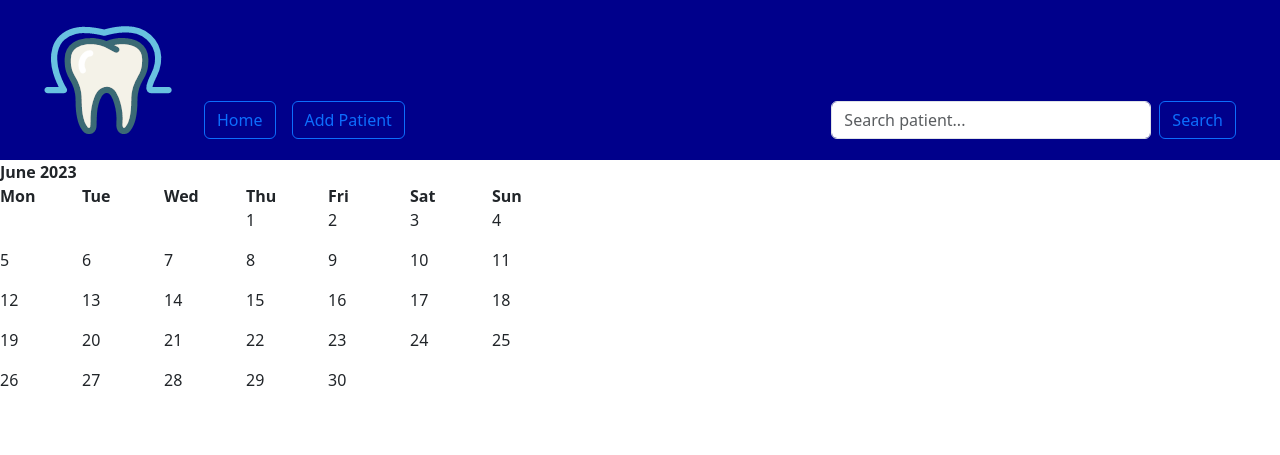
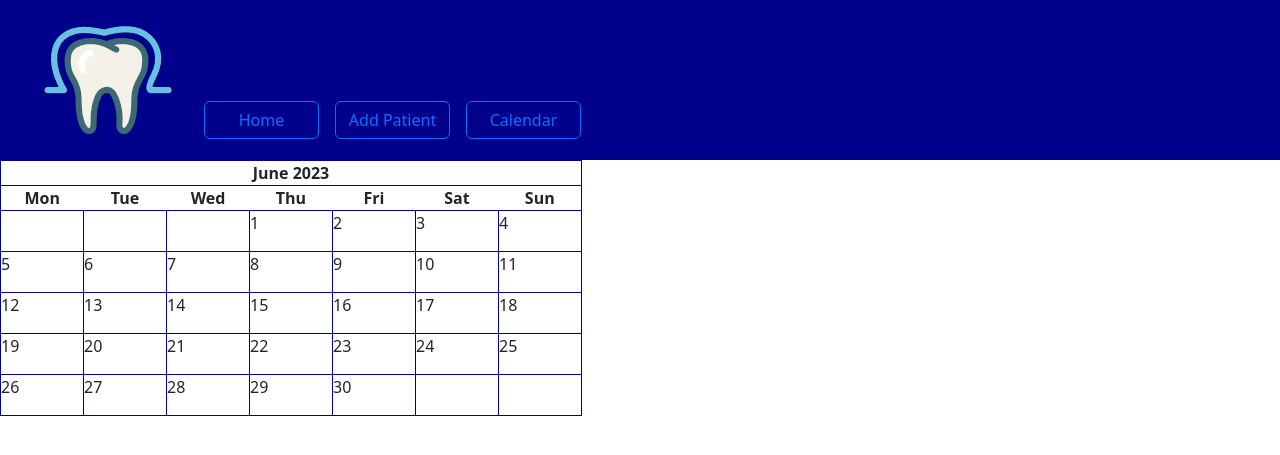
Before and after one commit to ioannis-toumpoglou/dental_app, a Django app: page /calendar/ in a window 1280 px wide. Shown: the top 455 px of the page. Run offline with Django 4.2, Linux system fonts and the light colour scheme; data that the repository does not hold is empty; some libraries are stand-ins or nearby versions.

Commit message:
Add calendar button on main screen

```diff
--- a/dental_app/patient_management/static/patient_management/styles.css
+++ b/dental_app/patient_management/static/patient_management/styles.css
@@ -332,3 +332,25 @@ a:active {
 .grid-item label {
     font-weight: bold;
 }
+
+#appointment-calendar th {
+    text-align: center;
+}
+
+#appointment-calendar tr {
+    border-color: #00008b;
+    border-style: solid;
+    border-width: 1px;
+}
+
+#appointment-calendar td {
+    border-width: 1px;
+}
+
+.month {
+    margin: auto;
+}
+
+.btn {
+    width: 115px;
+}
--- a/dental_app/templates/base.html
+++ b/dental_app/templates/base.html
@@ -26,8 +26,11 @@
           <li class="nav-item">
             <button class="btn btn-outline-primary" type="submit" name="add-new-patient" onclick="location.href='{% url 'add-patient' %}'">Add Patient</button>
           </li>
+          <li class="nav-item">
+            <button class="btn btn-outline-primary" type="submit" name="calendar" onclick="location.href='{% url 'calendar' %}'">Calendar</button>
+          </li>
         </ul>
-        {% if not '/add-patient/' in request.path and not '/patient-details/' in request.path %}
+        {% if not '/add-patient/' in request.path and not '/patient-details/' in request.path and not '/calendar/' in request.path %}
         <form class="d-flex" method="GET">
           <input class="form-control me-2" name="search" type="text" id="search-bar" placeholder="Search patient...">
           <button class="btn btn-outline-primary" type="submit">Search</button>
```
